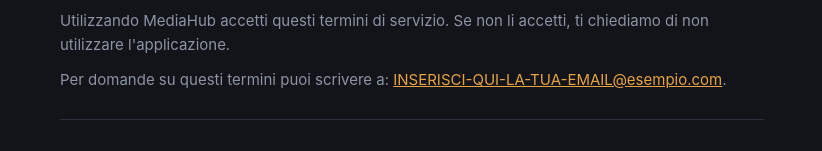
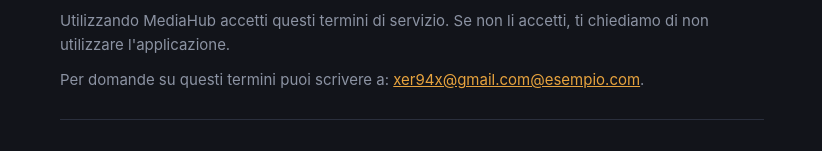
Before and after one commit to xer94x/MediaHub, a plain HTML site: page docs/terms.html in a window 1280 px wide. Shown: the part 369-520 px from the top of the page, without its empty margins (228-1050 px from the left). Drawn offline with Linux system fonts and the light colour scheme.

Commit message:
Update terms.html

```diff
--- a/docs/terms.html
+++ b/docs/terms.html
@@ -102,7 +102,7 @@
       </p>
       <p>
         Per domande su questi termini puoi scrivere a:
-        <a href="mailto:INSERISCI-QUI-LA-TUA-EMAIL@esempio.com">INSERISCI-QUI-LA-TUA-EMAIL@esempio.com</a>.
+        <a href="mailto:xer94x@gmail.com@esempio.com">xer94x@gmail.com@esempio.com</a>.
       </p>
     </section>
 
```
